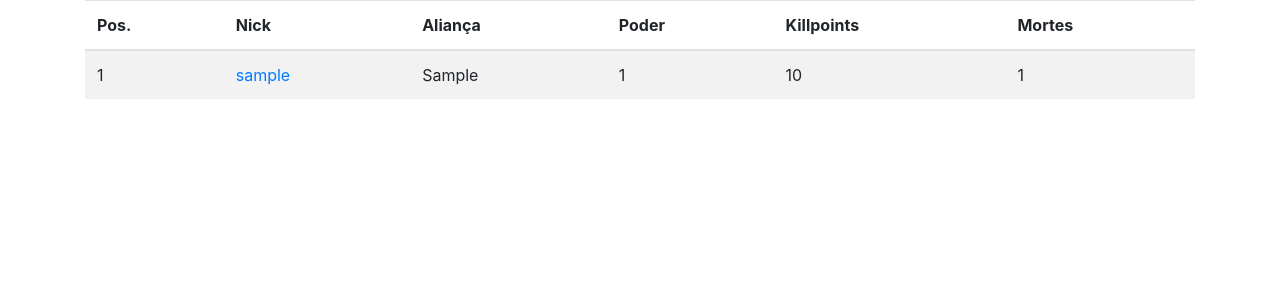
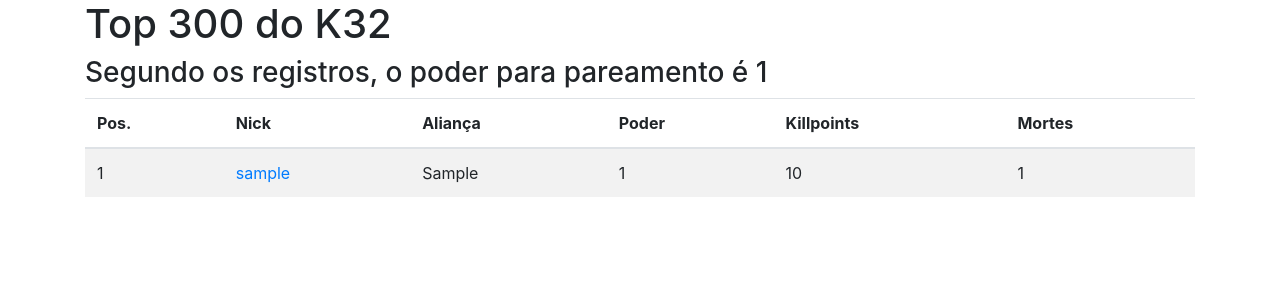
Before and after one commit to felipebastos/rise, a Django app: page /players/top300/ in a window 1280 px wide. Shown: the part 56-356 px from the top of the page. Run offline with Django 3.2, Linux system fonts and the light colour scheme; a user stored in the database is signed in; tables that the repository leaves empty hold one stand-in row (values such as "Sample post").

Commit message:
Alterações para top300 mostrar poder de pareamento

```diff
--- a/players/templates/players/top300.html
+++ b/players/templates/players/top300.html
@@ -2,6 +2,8 @@
 {% block title %}- Top 300{% endblock %}
 {% block content %}
 <div class="container">
+    <h1>Top 300 do K32</h1>
+    <h3>Segundo os registros, o poder para pareamento é {{poder}}</h3>
     <table class="table table-hover table-striped">
         <thead>
             <tr>
--- a/players/views.py
+++ b/players/views.py
@@ -137,16 +137,20 @@ def add_status(request, game_id):
 
 @login_required
 def populate(request):
-    pass
+    return Http404('Não mexa aqui')
     with open('/home/k32/rise/dados.csv') as f:
         reader = csv.reader(f)
-        ally = Alliance.objects.filter(tag='AoD')[0]
         for row in reader:
-            obj_player, created_player = Player.objects.get_or_create(
-                game_id=row[0],
-                nick=row[1],
-                alliance=ally
-            )
+            jogador = Player.objects.filter(game_id=row[0]).first()
+
+            if jogador is None:
+                jogador = Player()
+                jogador.game_id = row[0]
+                jogador.nick = row[1]
+                bod = Alliance.objects.filter(tag='BoD').first()
+                jogador.alliance = bod
+                jogador.save()
+
             poder = row[2]
             if row[2] == '':
                 poder = 0
@@ -160,7 +164,7 @@ def populate(request):
                 death = 0
 
             obj_status, created_status = PlayerStatus.objects.get_or_create(
-                player=obj_player,
+                player=jogador,
                 power=poder,
                 killpoints=kills,
                 deaths=death
@@ -197,6 +201,7 @@ def alliance(request, ally_tag):
         raise Http404('Aliança não está nos registros.')
 
 
+@login_required
 def top300(request):
     #jogadores = PlayerStatus.objects.all().exclude(player__alliance__tag='MIGR').order_by('-power')[:300]
     jogadores = []
@@ -207,7 +212,11 @@ def top300(request):
         jogadores.append(status)
     jogadores.sort(key=lambda x: x.power if(
         x is not None) else 0, reverse=True)
+    poderTotal = 0
+    for jogador in jogadores[:300]:
+        poderTotal = poderTotal + jogador.power
     context = {
-        'jogadores': jogadores[:300]
+        'jogadores': jogadores[:300],
+        'poder': poderTotal,
     }
     return render(request, 'players/top300.html', context=context)
--- a/rise/templates/rise/base.html
+++ b/rise/templates/rise/base.html
@@ -5,6 +5,7 @@
     <meta charset="UTF-8">
     <meta http-equiv="X-UA-Compatible" content="IE=edge">
     <meta name="viewport" content="width=device-width, initial-scale=1.0">
+    <link rel="shortcut icon" href="/static/favicon.ico" />
     <title>K32 {% block title %}{% endblock %}</title>
 
     <link rel="stylesheet" href="https://cdn.jsdelivr.net/npm/bootstrap@4.6.0/dist/css/bootstrap.min.css"
@@ -43,9 +44,11 @@
                     <a class="dropdown-item" href="/players/alliance/GoD">GoD</a>
                     <a class="dropdown-item" href="/players/alliance/BoD">BoD</a>
                     <a class="dropdown-item" href="/players/alliance/AoD">AoD</a>
+                    {% if user.is_authenticated %}
                     <a class="dropdown-item" href="/players/alliance/BNDS">Banidos</a>
                     <a class="dropdown-item" href="/players/alliance/MIGR">Migraram</a>
                     <a class="dropdown-item" href="/players/alliance/PSA">Sem aliança</a>
+                    {% endif %}
                 </div>
             </li>
             <li class="nav-item dropdown">
@@ -56,7 +59,10 @@
                     <a class="dropdown-item" href="/players/listspec/arq/">Arquearia</a>
                     <a class="dropdown-item" href="/players/listspec/inf/">Infantaria</a>
                     <a class="dropdown-item" href="/players/listspec/cav/">Cavalaria</a>
+                    <a class="dropdown-item" href="/players/listspec/lid/">Liderança</a>
+                    {% if user.is_authenticated %}
                     <a class="dropdown-item" href="/players/listspec/end/">Não definidos</a>
+                    {% endif %}
                 </div>
             </li>
             <li class="nav-item">
```
Also changed, not shown: static/favicon.ico (added).
